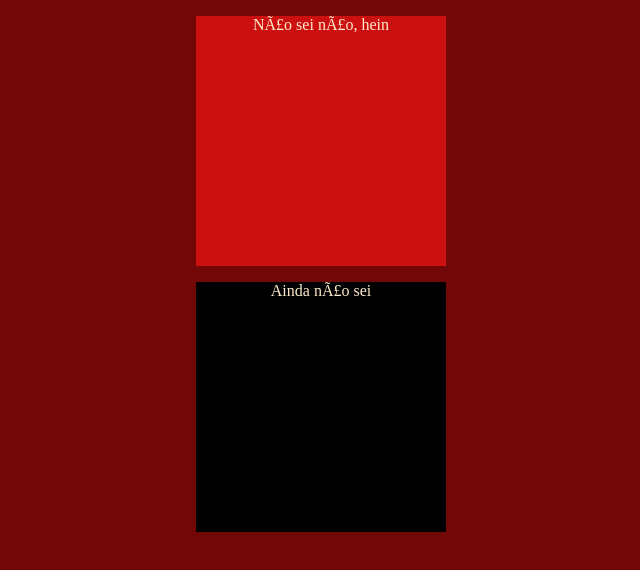
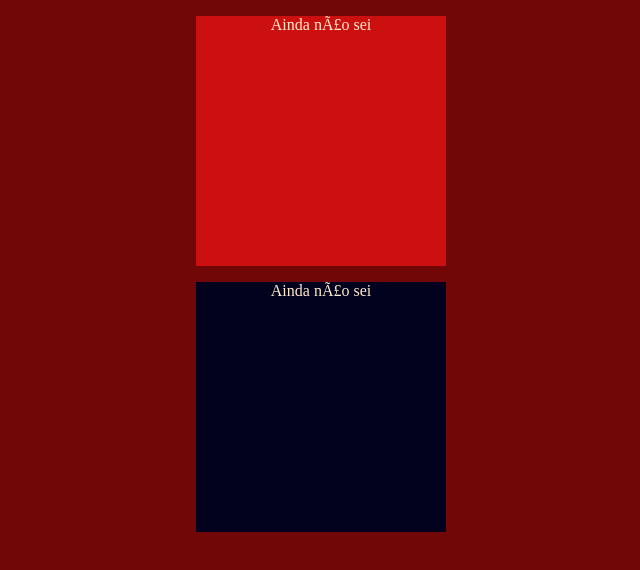
Before and after one commit to IsadoraMariaDaSilvaTrindade/Bala, a plain HTML site: page index.html in a window 1280 px wide. Shown: the whole page, without its empty margins (319-959 px from the left). Drawn offline with Linux system fonts and the light colour scheme.

Commit message:
a3
atividade

```diff
--- a/index.html
+++ b/index.html
@@ -11,7 +11,7 @@
 <body>
     <div class="square">
         <p>
-            Não sei não, hein
+            Ainda não sei
         </p>
     </div>
     <div id="square2" class="square">
--- a/style.css
+++ b/style.css
@@ -14,5 +14,5 @@ body{
     color: blanchedalmond;
 }
 #square2{
-    background-color:black
+    background-color:rgb(2, 2, 31)
 }
```
